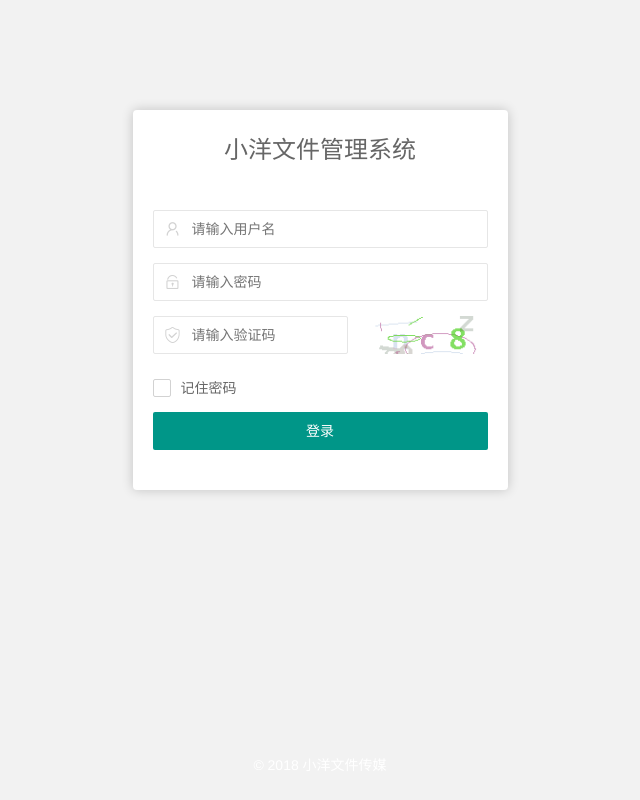
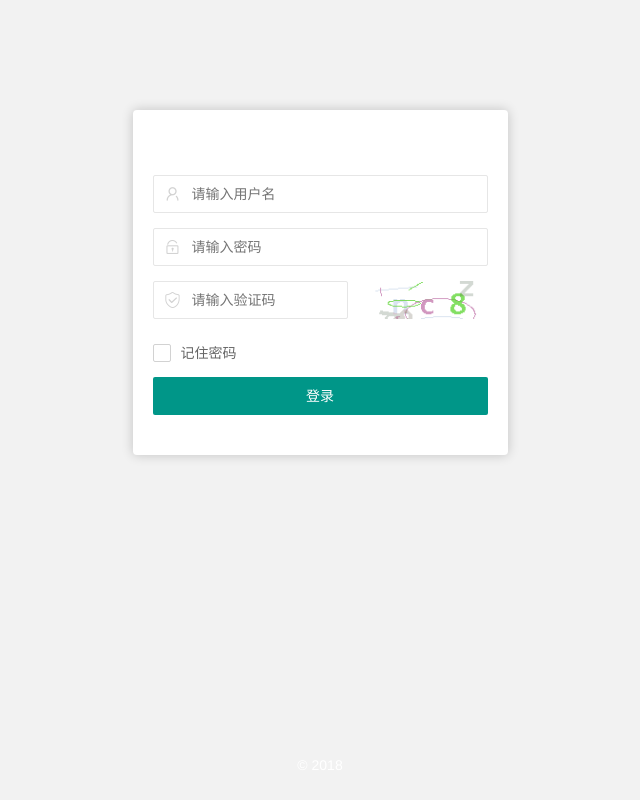
Before and after one commit to limingxxoo/yidu-layuiadmin, a plain HTML site: page login.html in a window 1280 px wide. Shown: the whole page, without its empty margins (320-960 px from the left). Drawn offline with Linux system fonts and the light colour scheme.

Commit message:
内容修改

```diff
--- a/login.html
+++ b/login.html
@@ -15,7 +15,7 @@
     <div class="login">
         <div class="login-main">
             <div class="login-title">
-                <h3>小洋文件管理系统</h3>
+                <h3></h3>
             </div>
             <div class="login-content">
                 <form class="layui-form" action="">
@@ -55,7 +55,7 @@
         </div>
 
         <div class="login-footer">
-            <p>© 2018 小洋文件传媒</p>
+            <p>© 2018</p>
         </div>
     </div>
 </body>
```
Also changed, not shown: index.html (+0 -1 lines).
